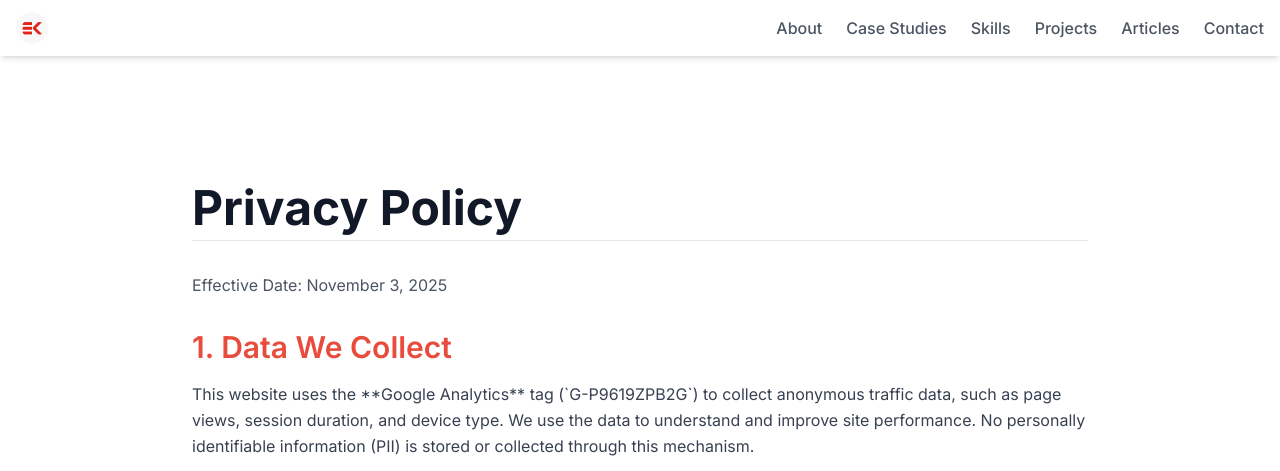
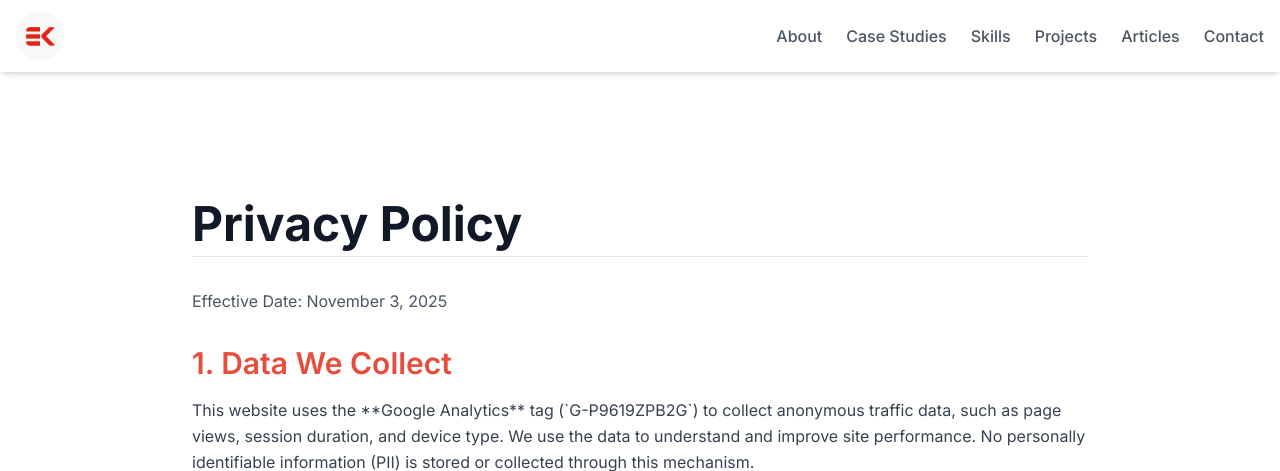
Before and after one commit to Ezhil1K/EK, a Flask app: page /privacy-policy in a window 1280 px wide. Shown: the top 471 px of the page. Run offline with Flask 3, Linux system fonts and the light colour scheme; some libraries are stand-ins or nearby versions.

Commit message:
Update base.html

```diff
--- a/templates/base.html
+++ b/templates/base.html
@@ -108,7 +108,7 @@
                 <img
                     src="{{ url_for('static', filename='images/Logo_EK.png') }}"
                     alt="Ezhil K Logo"
-                    class="w-8 h-8 rounded-full"
+                    class="w-12 h-12 rounded-full"
                     >
             </a>
 
```
